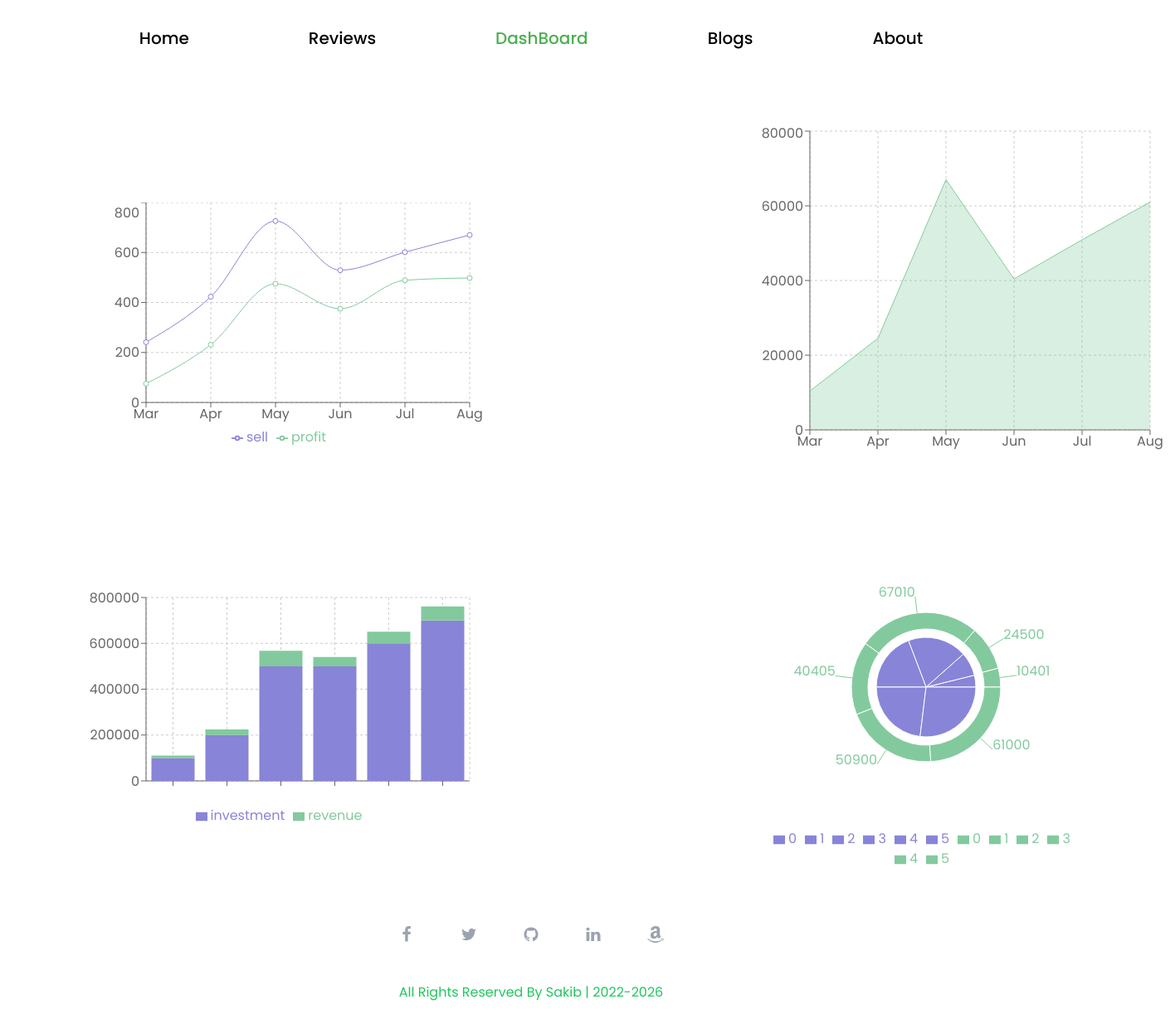
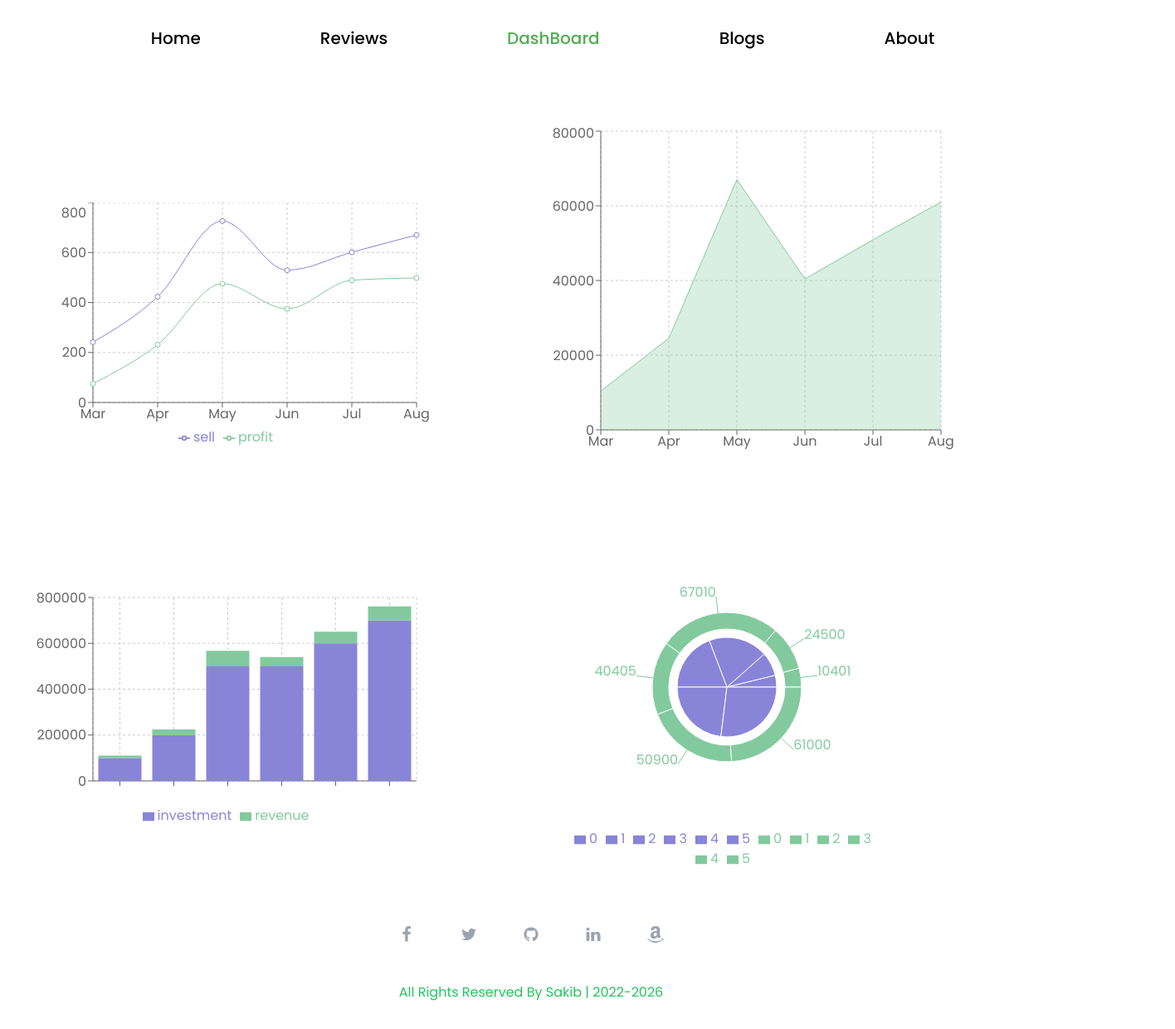
Before and after one commit to Hafiz-Sakib/Best-Buy, a React (Create React App) app: page /dashboard in a window 1280 px wide. Shown: the whole page at 83% size, 1416 px wide, since content can reach past the window. Built offline with nearby package versions, Linux system fonts and the light colour scheme.

Commit message:
z index fixed

```diff
--- a/src/Components/DashBoard/DashBoard.js
+++ b/src/Components/DashBoard/DashBoard.js
@@ -62,9 +62,9 @@ const DashBoard = () => {
   ];
 
   return (
-    <div>
-      <div className="md:flex gap-80 mt-14">
-        <div className="md:w-1/2 mt-24 ml-24 sm:w-full">
+    <div className="ml-8">
+      <div className="md:flex gap-4 mt-14">
+        <div className="w-full md:w-1/2 mt-24">
           <LineChart
             width={500}
             height={300}
@@ -91,7 +91,7 @@ const DashBoard = () => {
           </LineChart>
         </div>
 
-        <div className="md:w-1/2 sm:w-full">
+        <div className="w-full md:w-1/2 ">
           <AreaChart
             width={500}
             height={400}
@@ -117,8 +117,8 @@ const DashBoard = () => {
           </AreaChart>
         </div>
       </div>
-      <div className="md:flex gap-80 mt-14">
-        <div className="md:w-1/2 mt-24 ml-24 sm:w-full">
+      <div className="md:flex gap-4 mt-14">
+        <div className="w-full md:w-1/2 mt-24">
           <BarChart
             width={500}
             height={300}
@@ -140,7 +140,7 @@ const DashBoard = () => {
           </BarChart>
         </div>
 
-        <div className="md:w-1/2 mt-12 sm:w-full">
+        <div className="w-full md:w-1/2 mt-12 ml-6">
           <PieChart width={400} height={400}>
             <Pie
               data={data}
--- a/src/Components/Header/Header.js
+++ b/src/Components/Header/Header.js
@@ -3,7 +3,7 @@ import CustomLink from "../CustomLink/CustomLink";
 
 const Header = () => {
   return (
-    <div className="sticky top-0 bg-white px-12 py-8 flex justify-center md:justify-between">
+    <div className="ml-7 sticky top-0 z-50 bg-white px-12 py-8 flex justify-center md:justify-between">
       <div className="flex gap-2 text-xl md:gap-36 ml-auto mr-auto font-medium">
         <CustomLink to="/">Home</CustomLink>
         <CustomLink to="/reviews">Reviews</CustomLink>
--- a/src/Components/HomePage/HomePage.js
+++ b/src/Components/HomePage/HomePage.js
@@ -8,11 +8,11 @@ const HomePage = () => {
   return (
     <div>
       <div className="md:flex justify-center align-center mt-14">
-        <div className="md:ml-16 w-1/2 mt-24">
-          <h1 className="md:text-6xl font-semibold text-green-400 mb-4">
+        <div className="ml-24 md:ml-16 w-1/2 mt-24">
+          <h1 className="text-5xl md:text-6xl font-semibold text-green-400 mb-4">
             Best Laptop
           </h1>
-          <h1 className="md:text-6xl font-semibold text-black mb-8 ">
+          <h1 className="text-5xl md:text-6xl font-semibold text-black mb-8">
             Best Deal
           </h1>
           <p className="text-justify">
@@ -28,14 +28,15 @@ const HomePage = () => {
           <Link to={"/blogs"}>
             <button
               type="button"
-              class="text-white bg-gradient-to-r from-green-400 via-green-500 to-green-600 hover:bg-gradient-to-br focus:ring-4 focus:outline-none focus:ring-green-300 dark:focus:ring-green-800 font-medium rounded-lg text-sm px-5 py-2.5 text-center mr-2 mb-2 mt-5"
+              className="text-white bg-gradient-to-r from-green-400 via-green-500 to-green-600 hover:bg-gradient-to-br focus:ring-4 focus:outline-none focus:ring-green-300 dark:focus:ring-green-800 font-medium rounded-lg text-sm px-5 py-2.5 text-center mr-2 mb-2 mt-5"
             >
               Read Blogs
             </button>
           </Link>
         </div>
-        <div className="md:w-1/2 mb-16 bg-white">
+        <div className="mr-24 mt-8 md:w-1/2 mb-16">
           <img
+            className="bg-red-500"
             src={
               "https://img.freepik.com/free-photo/young-blackhaired-man-demonstrating-something-bright-laptop_231208-2322.jpg?w=996&t=st=1649055273~exp=1649055873~hmac=966ad07e61beb3c855deca1352779b0f74630dbe9fb7e6749bb9f80138c88c86"
             }
@@ -49,7 +50,7 @@ const HomePage = () => {
             Customer's Reviews
           </h1>
         </div>
-        <div className="md:grid grid-cols-3">
+        <div className="md:grid grid-cols-3 text-sm">
           {reviews.slice(0, 3).map((review) => (
             <ReviewCard key={review.id} review={review}></ReviewCard>
           ))}
@@ -58,11 +59,11 @@ const HomePage = () => {
           <Link to={"/reviews"}>
             <button
               type="button"
-              class="text-green-700 hover:text-white border border-green-700 hover:bg-green-800 focus:ring-4 focus:outline-none focus:ring-green-300 font-medium rounded-lg text-sm px-5 py-2.5 text-center mr-2 mb-2 dark:border-green-500 dark:text-green-500 dark:hover:text-white dark:hover:bg-green-600 dark:focus:ring-green-800"
+              className="text-green-700 hover:text-white border border-green-700 hover:bg-green-800 focus:ring-4 focus:outline-none focus:ring-green-300 font-medium rounded-lg text-sm px-5 py-2.5 text-center mr-2 mb-2 dark:border-green-500 dark:text-green-500 dark:hover:text-white dark:hover:bg-green-600 dark:focus:ring-green-800"
             >
               See All Reviews
               <svg
-                class="w-5 h-5 ml-8 -mr-1"
+                className="w-5 h-5 ml-8 -mr-1"
                 fill="currentColor"
                 viewBox="0 0 20 20"
                 xmlns="http://www.w3.org/2000/svg"
--- a/src/Components/ReviewCard/ReviewCard.js
+++ b/src/Components/ReviewCard/ReviewCard.js
@@ -3,18 +3,20 @@ import React from "react";
 const ReviewCard = (props) => {
   const { name, email, rating, picture, about } = props.review;
   return (
-    <div class="mb-24 ml-auto mr-auto gap-4 justify-between items-center max-w-sm  rounded-lg border border-white shadow-md bg-green-400 dark:border-gray-700">
-      <div class="flex justify-end px-4 pt-4"></div>
-      <div class="flex flex-col items-center pb-10">
+    <div className="mb-24 ml-auto mr-auto gap-4 justify-between items-center max-w-sm  rounded-lg border border-white shadow-md bg-green-400 dark:border-gray-700">
+      <div className="flex justify-end px-4 pt-4"></div>
+      <div className="flex flex-col items-center pb-10">
         <img
-          class="mb-3 w-24 h-24 rounded-full shadow-lg"
+          className="mb-3 w-24 h-24 rounded-full shadow-lg"
           src={picture}
           alt="customer img"
         />
-        <h5 class="mb-1 text-xl font-medium text-red-600 ">{name}</h5>
-        <span class="text-sm text-gray-500 dark:text-gray-400">{email}</span>
-        <p className="text-justify p-4">{about}</p>
-        <div class="flex mt-4 space-x-3 lg:mt-6">
+        <h5 className="mb-1 text-xl font-medium text-red-600 ">{name}</h5>
+        <span className="text-sm text-gray-500 dark:text-gray-400">
+          {email}
+        </span>
+        <p className="text-justify p-4 text-sm">{about}</p>
+        <div className="flex mt-4 space-x-3 lg:mt-6">
           <p>Rating:{rating}</p>
         </div>
       </div>
```
